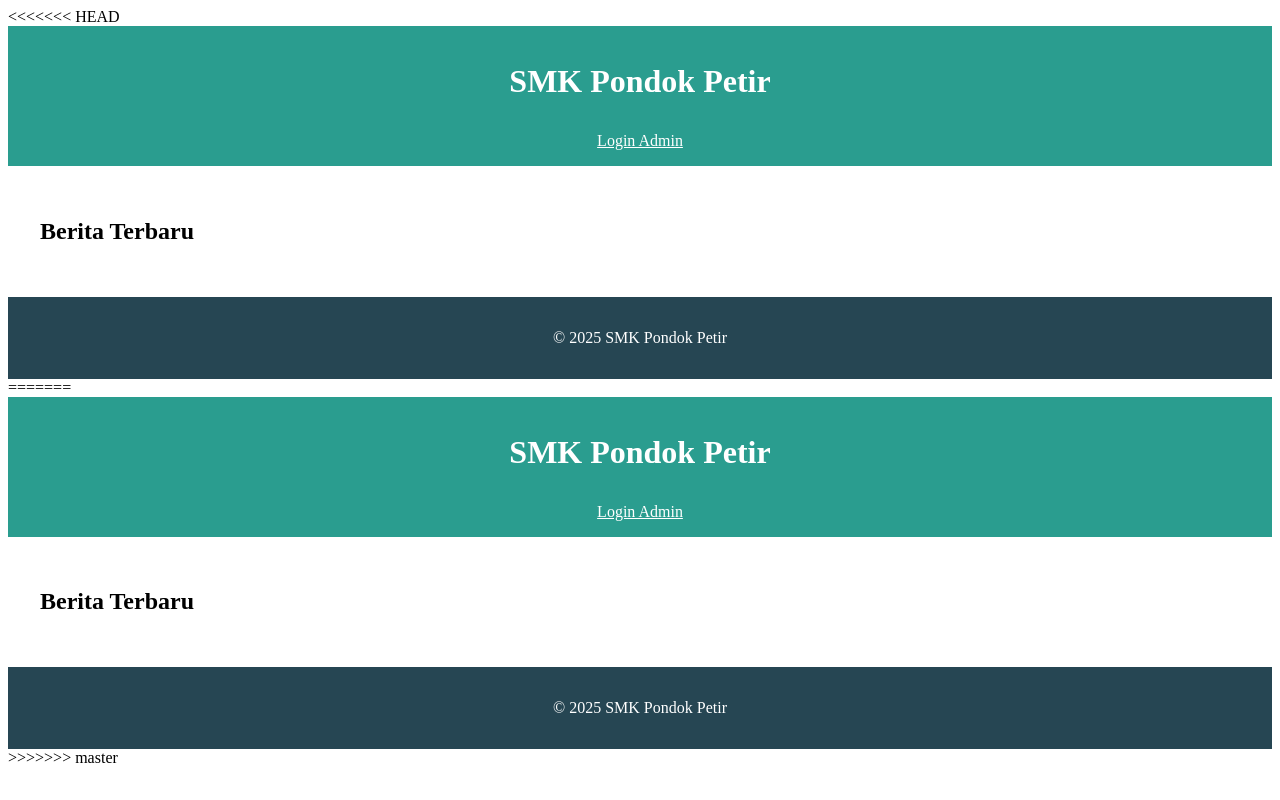
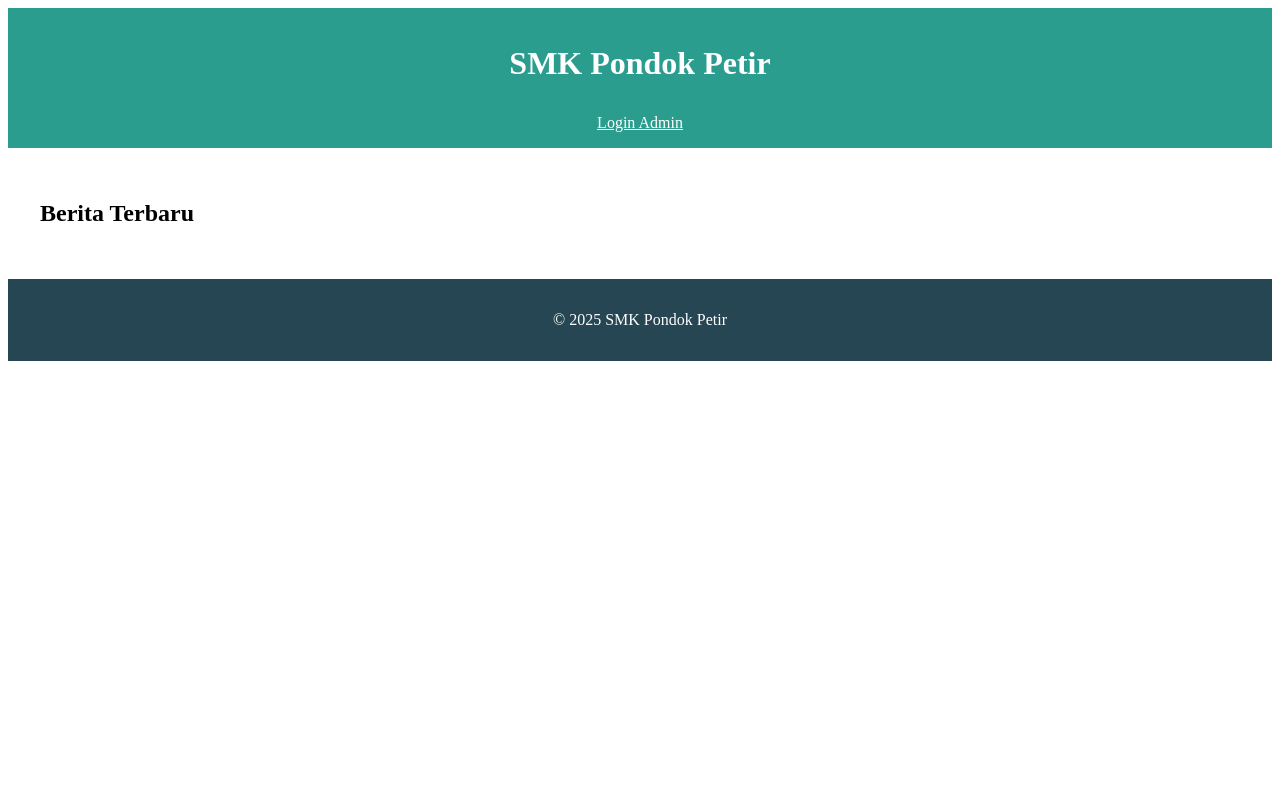
Before and after one commit to ashri83/web-smk, a plain HTML site: page index.html in a window 1280 px wide. Drawn offline with Linux system fonts and the light colour scheme.

Commit message:
Update index.html

```diff
--- a/index.html
+++ b/index.html
@@ -1,4 +1,3 @@
-<<<<<<< HEAD
 <!DOCTYPE html>
 <html lang="id">
 <head>
@@ -29,35 +28,3 @@
   <script src="script.js"></script>
 </body>
 </html>
-=======
-<!DOCTYPE html>
-<html lang="id">
-<head>
-  <meta charset="UTF-8">
-  <meta name="viewport" content="width=device-width, initial-scale=1.0">
-  <title>SMK Pondok Petir</title>
-  <link rel="stylesheet" href="style.css">
-</head>
-<body>
-  <header>
-    <h1>SMK Pondok Petir</h1>
-    <nav>
-      <a href="/admin/">Login Admin</a>
-    </nav>
-  </header>
-
-  <main>
-    <section id="berita">
-      <h2>Berita Terbaru</h2>
-      <div id="list-berita"></div>
-    </section>
-  </main>
-
-  <footer>
-    <p>&copy; 2025 SMK Pondok Petir</p>
-  </footer>
-
-  <script src="script.js"></script>
-</body>
-</html>
->>>>>>> master
```
